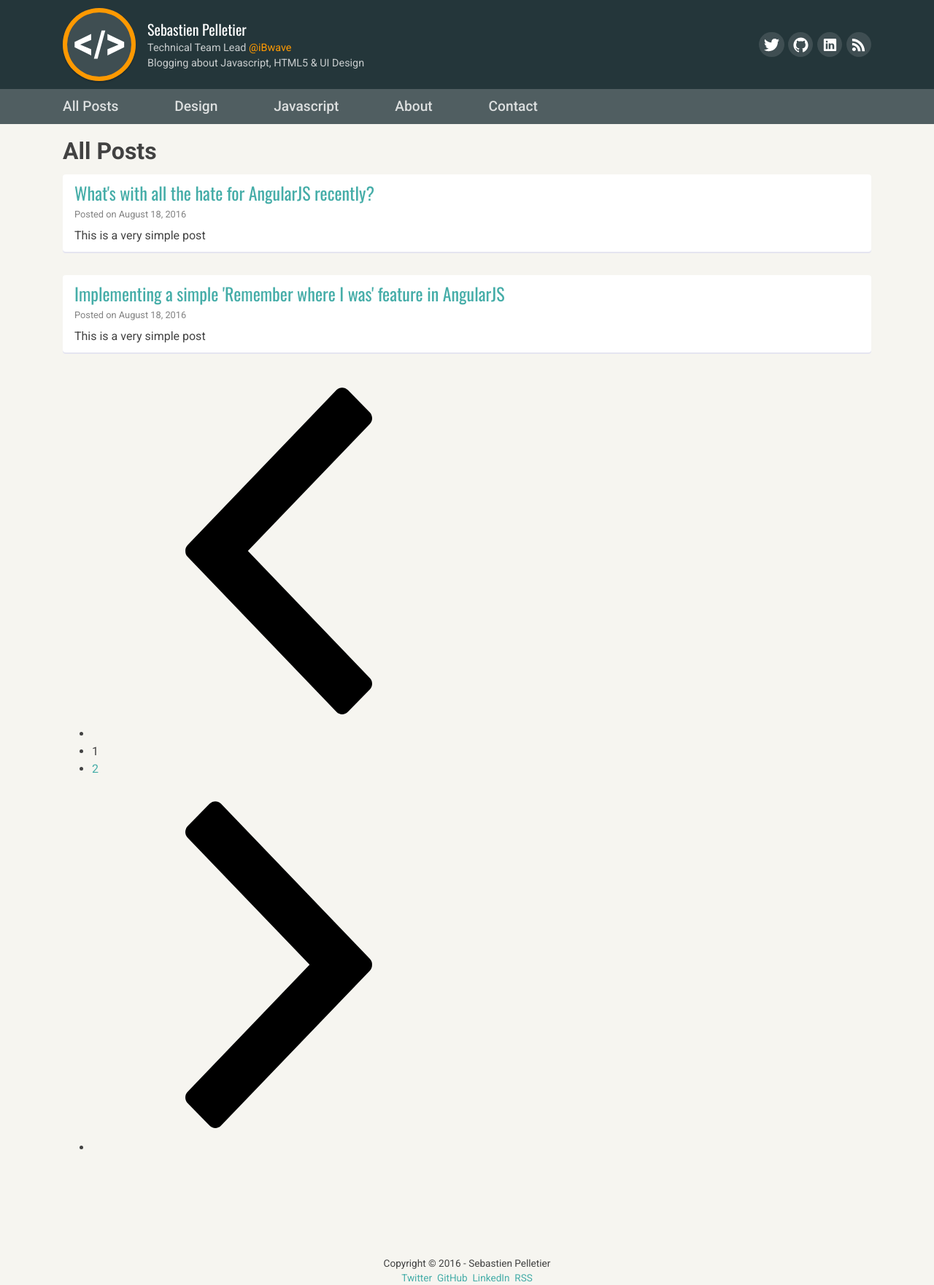
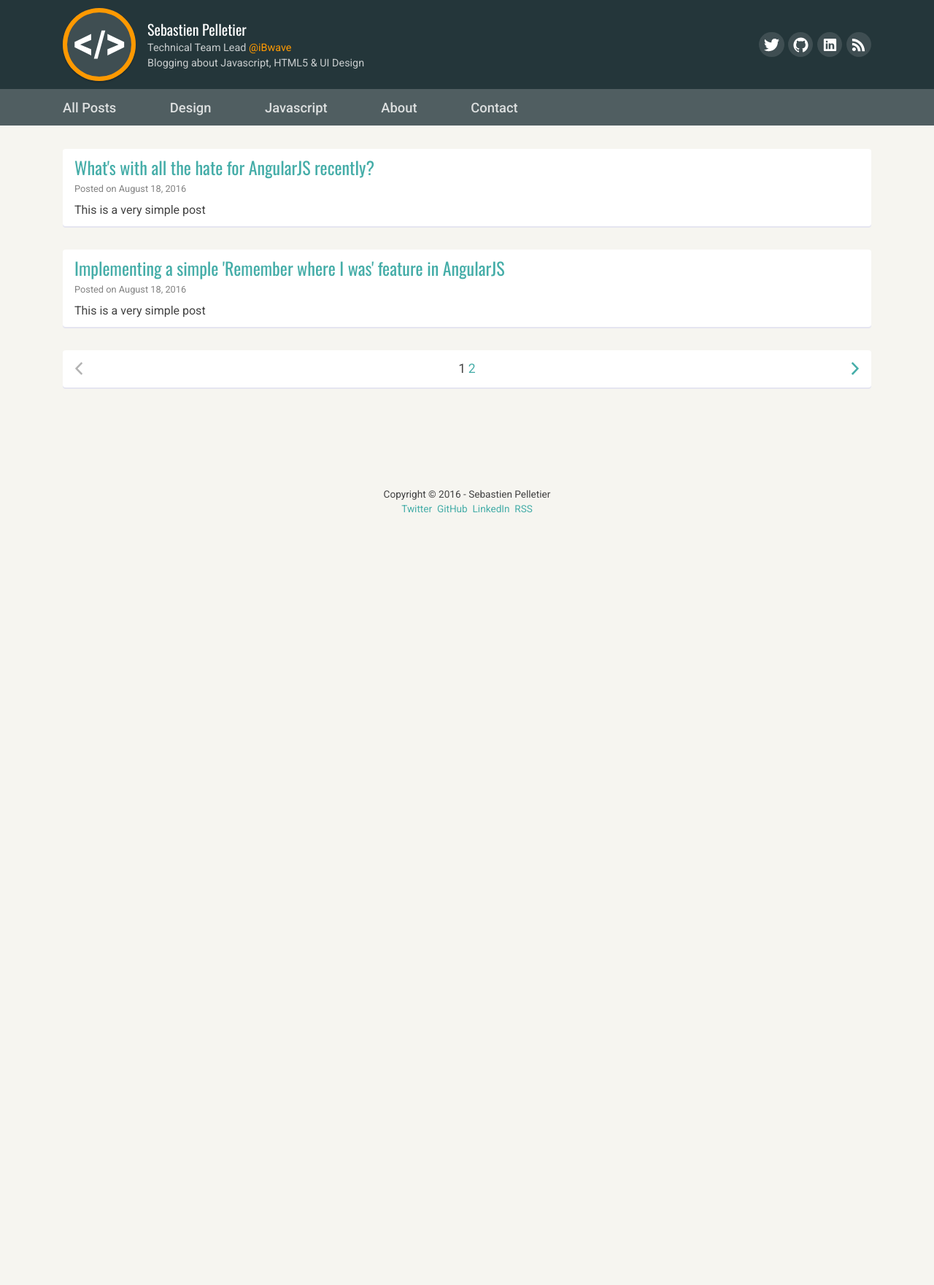
Before and after one commit to earth4x/sebastienpelletier, a Jekyll site: the page built from index.html, in a window 1280 px wide. Shown: the whole page at 73% size. Built offline with Jekyll 4.4.1, drawn with Linux system fonts in a browser that asks for light colours; the list of posts is cut into pages by our own code; after the commit the page ends 900 px from its top, so only the background shows below that.

Commit message:
add pagination styling

```diff
--- a/_layouts/page.html
+++ b/_layouts/page.html
@@ -1,6 +1,7 @@
 ---
 layout: default
 ---
+
 <article class="post single">
     <header class="post__header">
         <h1 class="alpha post__title" itemprop="name headline">
--- a/_sass/_content.scss
+++ b/_sass/_content.scss
@@ -12,6 +12,10 @@
 
     & + .post,
     &.single {
+        margin-top: 2rem;
+    }
+
+    &:first-child {
         margin-top: 2rem;
     }
 }
@@ -37,3 +41,41 @@
     font-family: $font-family-base;
     margin-top: 0.5em;
 }
+
+
+
+
+// Pagination
+.pagination {
+    margin-top: 2rem;
+    background: white;
+    padding: 0.7em;
+    box-shadow: 0 2px #e5e5f0;
+    align-items: center;
+    font-size: 1.1em;
+    border-radius: $border-radius;
+}
+
+.pagination__num {
+    list-style: none;
+    padding: 0;
+    margin: 0;
+
+    li + li {
+        margin-left: 0.2em;
+    }
+}
+
+.pagination__icon {
+    width: 20px;
+    height: 20px;
+    fill: currentColor;
+
+    &.disabled {
+        opacity: 0.4;
+    }
+}
+
+.pagination__nav {
+    color: brand(scaffold, links);
+}
--- a/_sass/_header.scss
+++ b/_sass/_header.scss
@@ -121,11 +121,12 @@
 
 .primary-nav__link {
     color: rgba(255, 255, 255, 0.8);
-    font-size: 1.2em;
+    font-size: 1.15em;
     text-transform: capitalize;
     padding: 0.5em 0;
     font-weight: 500;
     font-family: $font-family-base;
+    line-height: 1.7;
     // text-align: center;
     // flex-grow: 1;
     &:not(:first-child) {
--- a/index.html
+++ b/index.html
@@ -1,10 +1,6 @@
 ---
 layout: default
 ---
-
-
-
-<h1 class="page-heading">All Posts</h1>
 
 {% for post in paginator.posts %}
     <article class="post">
@@ -18,19 +14,18 @@ layout: default
     </article>
 {% endfor %}
 
-<ul>
-    <li class="">
+<nav class="pagination flex">
     {% if paginator.previous_page %}
-            <a class="" href="{{ paginator.previous_page_path }}">
-                <img src="{{ site.baseurl }}/img/previous.svg" alt="">
+        <a class="flex align-center pagination__nav" href="{{ paginator.previous_page_path }}">
+            <svg class="pagination__icon"><use xlink:href="{{site.baseurl}}/img/sprite.svg#icon-previous"></use></svg>
         </a>
     {% else %}
-            <span>
-                <img src="{{ site.baseurl }}/img/previous.svg" alt="">
+        <span class="flex align-center">
+            <svg class="pagination__icon disabled"><use xlink:href="{{site.baseurl}}/img/sprite.svg#icon-previous"></use></svg>
         </span>
     {% endif %}
-    </li>
 
+    <ul class="pagination__num flex justify-center" flex>
         {% for page in (1..paginator.total_pages) %}
             {% if page == paginator.page %}
                 <li>
@@ -46,16 +41,16 @@ layout: default
                 </li>
             {% endif %}
         {% endfor %}
+    </ul>
 
-    <li class="">
+
     {% if paginator.next_page %}
-        <a class="" href="{{ paginator.next_page_path }}">
-            <img src="{{ site.baseurl }}/img/next.svg" alt="">
+        <a class="flex align-center pagination__nav" href="{{ paginator.next_page_path }}">
+            <svg class="pagination__icon"><use xlink:href="{{site.baseurl}}/img/sprite.svg#icon-next"></use></svg>
         </a>
     {% else %}
-        <span>
-            <img src="{{ site.baseurl }}/img/next.svg" alt="">
+        <span class="flex align-center">
+            <svg class="pagination__icon disabled"><use xlink:href="{{site.baseurl}}/img/sprite.svg#icon-next"></use></svg>
         </span>
     {% endif %}
-    </li>
-</ul>
+</nav>
```
Also changed, not shown: img/sprite.svg. Lines whose indentation alone changed are shown as unchanged.
